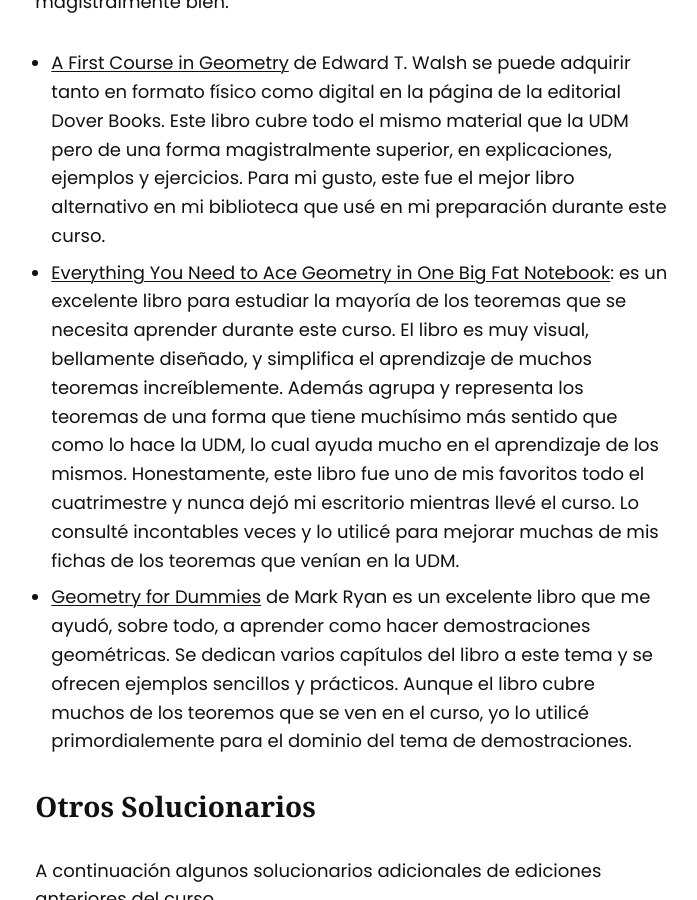
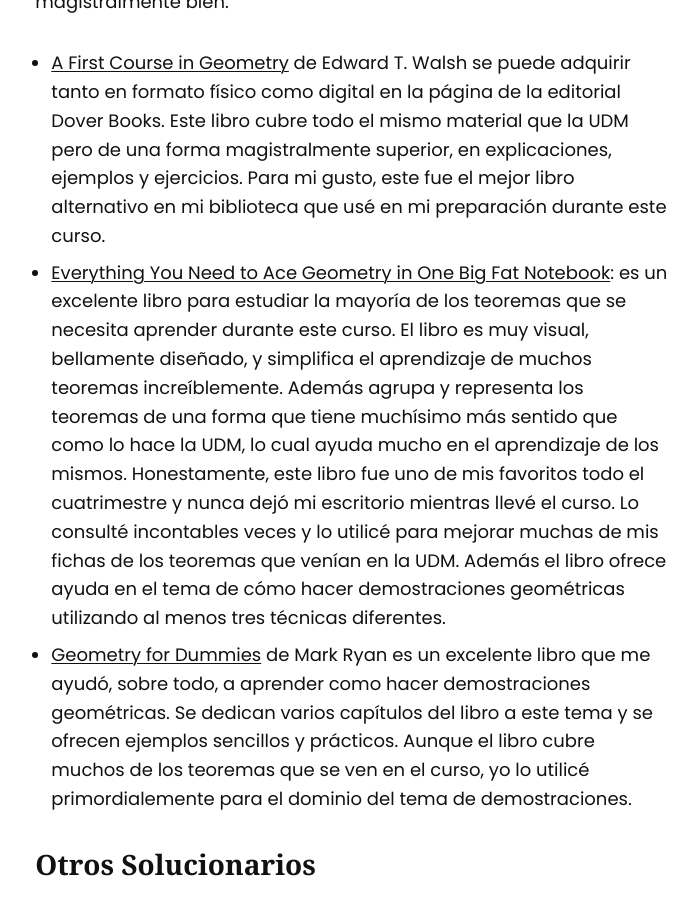
Before and after one commit to asoesem/asoesem.github.io, a Jekyll site: the page built from _posts/2024-01-04-geometria-euclidea-1.md, in a window 1280 px wide and 900 px high, scrolled down 8765 px. Shown: the whole window, without its empty margins (454-1151 px from the left). Built offline with Jekyll 4.4.1, drawn with Linux system fonts in a browser that asks for light colours.

Commit message:
Mejoras menores

```diff
--- a/_posts/2024-01-04-geometria-euclidea-1.md
+++ b/_posts/2024-01-04-geometria-euclidea-1.md
@@ -112,8 +112,8 @@
 
 * [A First Course in Geometry][58] de Edward T. Walsh se puede adquirir tanto en formato físico como digital en la página de la editorial Dover Books.
 Este libro cubre todo el mismo material que la UDM pero de una forma magistralmente superior, en explicaciones, ejemplos y ejercicios. Para mi gusto, este fue el mejor libro alternativo en mi biblioteca que usé en mi preparación durante este curso.
-* [Everything You Need to Ace Geometry in One Big Fat Notebook][72]: es un excelente libro para estudiar la mayoría de los teoremas que se necesita aprender durante este curso. El libro es muy visual, bellamente diseñado, y simplifica el aprendizaje de muchos teoremas increíblemente. Además agrupa y representa los teoremas de una forma que tiene muchísimo más sentido que como lo hace la UDM, lo cual ayuda mucho en el aprendizaje de los mismos. Honestamente, este libro fue uno de mis favoritos todo el cuatrimestre y nunca dejó mi escritorio mientras llevé el curso. Lo consulté incontables veces y lo utilicé para mejorar muchas de mis fichas de los teoremas que venían en la UDM.
-* [Geometry for Dummies][76] de Mark Ryan es un excelente libro que me ayudó, sobre todo, a aprender como hacer demostraciones geométricas. Se dedican varios capítulos del libro a este tema y se ofrecen ejemplos sencillos y prácticos. Aunque el libro cubre muchos de los teoremos que se ven en el curso, yo lo utilicé primordialemente para el dominio del tema de demostraciones.
+* [Everything You Need to Ace Geometry in One Big Fat Notebook][72]: es un excelente libro para estudiar la mayoría de los teoremas que se necesita aprender durante este curso. El libro es muy visual, bellamente diseñado, y simplifica el aprendizaje de muchos teoremas increíblemente. Además agrupa y representa los teoremas de una forma que tiene muchísimo más sentido que como lo hace la UDM, lo cual ayuda mucho en el aprendizaje de los mismos. Honestamente, este libro fue uno de mis favoritos todo el cuatrimestre y nunca dejó mi escritorio mientras llevé el curso. Lo consulté incontables veces y lo utilicé para mejorar muchas de mis fichas de los teoremas que venían en la UDM. Además el libro ofrece ayuda en el tema de cómo hacer demostraciones geométricas utilizando al menos tres técnicas diferentes.
+* [Geometry for Dummies][76] de Mark Ryan es un excelente libro que me ayudó, sobre todo, a aprender como hacer demostraciones geométricas. Se dedican varios capítulos del libro a este tema y se ofrecen ejemplos sencillos y prácticos. Aunque el libro cubre muchos de los teoremas que se ven en el curso, yo lo utilicé primordialemente para el dominio del tema de demostraciones.
 
 ## Otros Solucionarios
 
```
